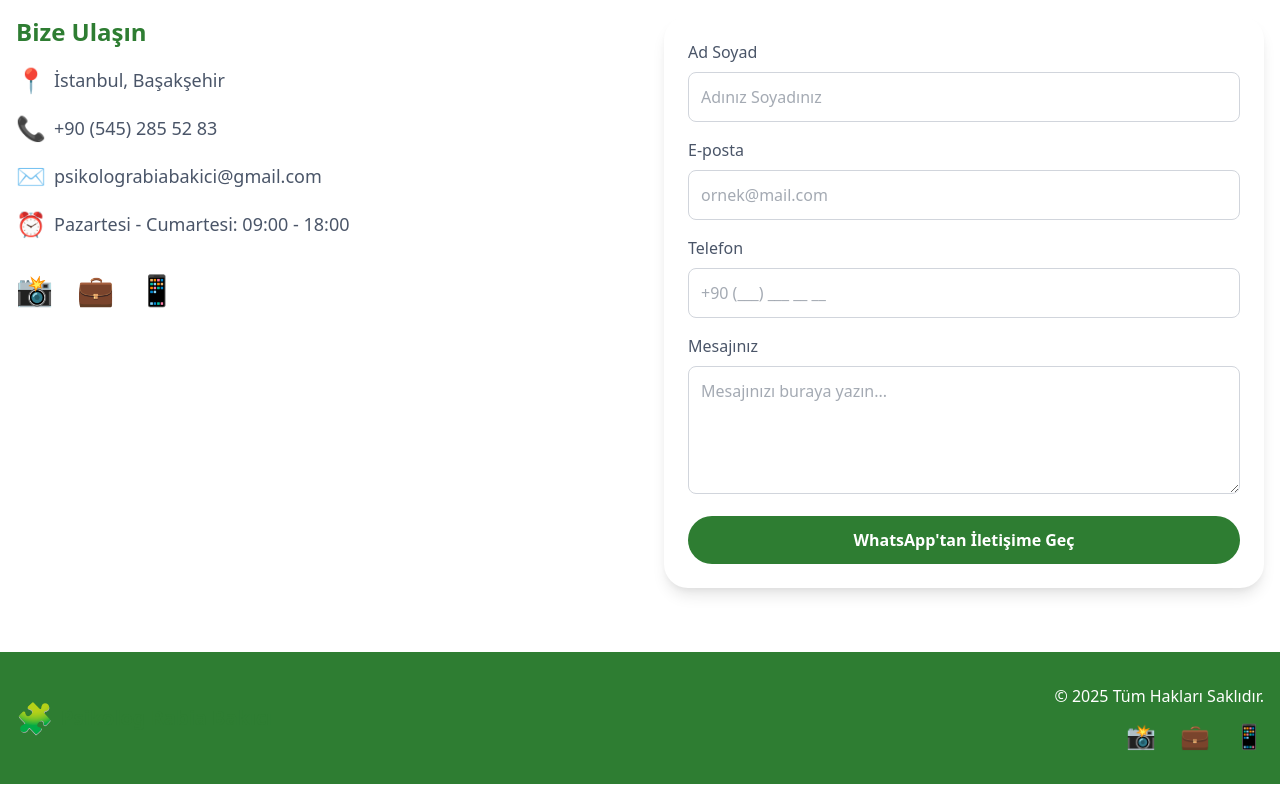
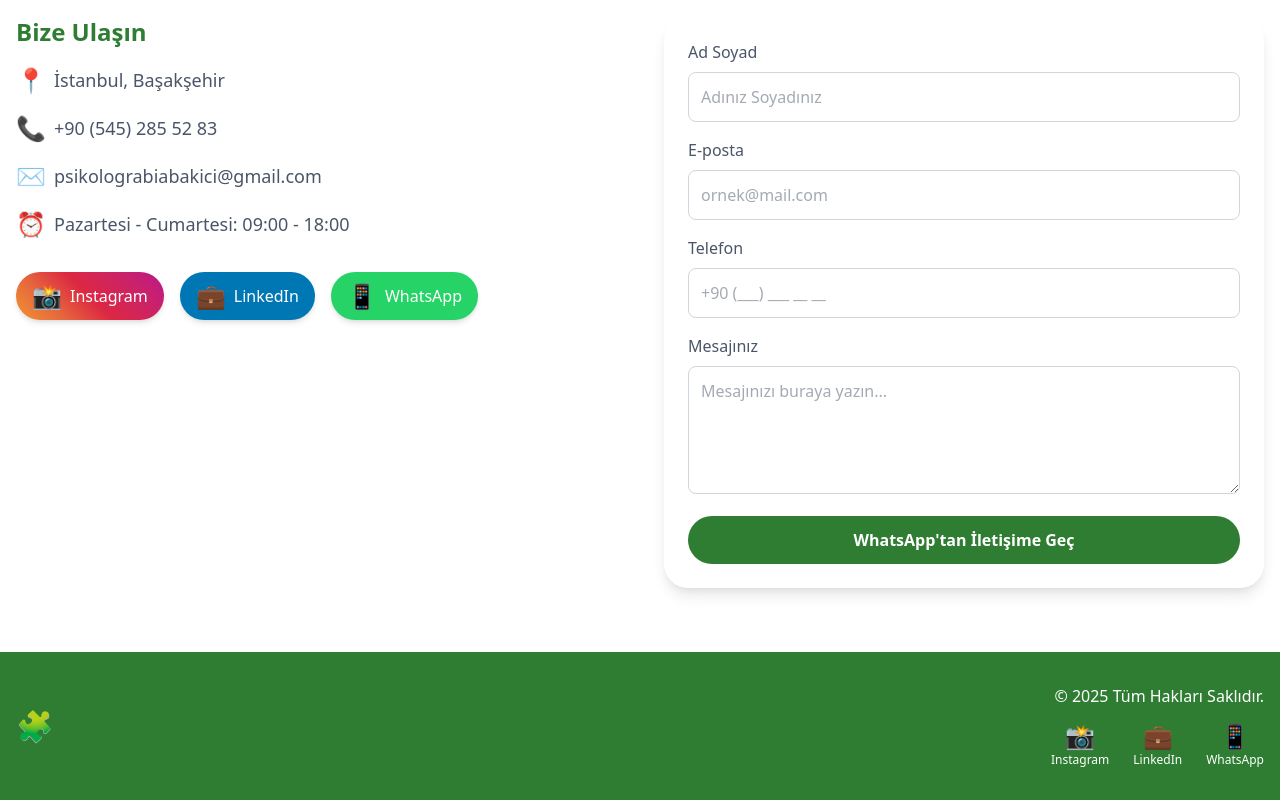
Before and after one commit to egehelvaci/psikolograbiabakici, a Next.js app: page / in a window 1280 px wide. Shown: the part 2248-3048 px from the top of the page. Built offline with nearby package versions, Linux system fonts and the light colour scheme.

Commit message:
Başa dönüş butonu eklendi ve sosyal medya bağlantıları iyileştirildi

```diff
--- a/src/app/globals.css
+++ b/src/app/globals.css
@@ -45,6 +45,7 @@
 html {
   color-scheme: light !important;
   font-size: 16px;
+  scroll-behavior: smooth;
 }
 
 @media (max-width: 640px) {
@@ -150,3 +151,41 @@ h1, h2, h3, h4, h5, h6 {
     padding: 0.75rem 1rem;
   }
 }
+
+/* Başa dön butonu animasyonu */
+@keyframes pulse {
+  0% {
+    box-shadow: 0 0 0 0 rgba(46, 125, 50, 0.7);
+  }
+  70% {
+    box-shadow: 0 0 0 10px rgba(46, 125, 50, 0);
+  }
+  100% {
+    box-shadow: 0 0 0 0 rgba(46, 125, 50, 0);
+  }
+}
+
+.pulse {
+  animation: pulse 2s infinite;
+}
+
+/* Sosyal medya butonları */
+.social-button {
+  transition: all 0.3s ease;
+}
+
+.social-button:hover {
+  transform: translateY(-3px) scale(1.05);
+}
+
+.instagram-gradient {
+  background: linear-gradient(45deg, #f09433 0%, #e6683c 25%, #dc2743 50%, #cc2366 75%, #bc1888 100%);
+}
+
+.linkedin-color {
+  background-color: #0077b5;
+}
+
+.whatsapp-color {
+  background-color: #25D366;
+}
--- a/src/app/page.tsx
+++ b/src/app/page.tsx
@@ -2,13 +2,36 @@
 
 import Image from "next/image";
 import Link from "next/link";
-import { useState } from "react";
+import { useState, useEffect } from "react";
 
 export default function Home() {
   const [menuOpen, setMenuOpen] = useState(false);
+  const [showScrollTop, setShowScrollTop] = useState(false);
+
+  // Sayfa kaydırma durumunu kontrol eden fonksiyon
+  useEffect(() => {
+    const checkScrollTop = () => {
+      if (!showScrollTop && window.pageYOffset > 400) {
+        setShowScrollTop(true);
+      } else if (showScrollTop && window.pageYOffset <= 400) {
+        setShowScrollTop(false);
+      }
+    };
+
+    window.addEventListener('scroll', checkScrollTop);
+    return () => window.removeEventListener('scroll', checkScrollTop);
+  }, [showScrollTop]);
+
+  // Başa dön butonuna tıklandığında çalışacak fonksiyon
+  const scrollToTop = () => {
+    window.scrollTo({
+      top: 0,
+      behavior: 'smooth'
+    });
+  };
 
   return (
-    <div className="min-h-screen flex flex-col">
+    <div className="min-h-screen flex flex-col relative">
       {/* Header/Navbar */}
       <header className="bg-white py-4 shadow-md">
         <div className="container mx-auto px-4 flex justify-between items-center">
@@ -228,10 +251,28 @@ export default function Home() {
                 <span className="mr-2 text-2xl">⏰</span>
                 Pazartesi - Cumartesi: 09:00 - 18:00
               </p>
-              <div className="flex space-x-6">
-                <a href="https://www.instagram.com/psikolograbiabakici?igsh=MWZhZ253NDc3cjhnaQ==" target="_blank" rel="noopener noreferrer" className="text-3xl hover:text-secondary transition-colors">📸</a>
-                <a href="https://www.linkedin.com/in/rabia-bak%C4%B1c%C4%B1-897664276?utm_source=share&utm_campaign=share_via&utm_content=profile&utm_medium=ios_app" target="_blank" rel="noopener noreferrer" className="text-3xl hover:text-secondary transition-colors">💼</a>
-                <a href="https://wa.me/905452855283" target="_blank" rel="noopener noreferrer" className="text-3xl hover:text-secondary transition-colors">📱</a>
+              <div className="flex flex-col sm:flex-row space-y-4 sm:space-y-0 sm:space-x-4">
+                <a href="https://www.instagram.com/psikolograbiabakici?igsh=MWZhZ253NDc3cjhnaQ=="
+                  target="_blank"
+                  rel="noopener noreferrer"
+                  className="social-button flex items-center instagram-gradient text-white py-2 px-4 rounded-full shadow-md">
+                  <span className="text-2xl mr-2">📸</span>
+                  <span>Instagram</span>
+                </a>
+                <a href="https://www.linkedin.com/in/rabia-bak%C4%B1c%C4%B1-897664276?utm_source=share&utm_campaign=share_via&utm_content=profile&utm_medium=ios_app"
+                  target="_blank"
+                  rel="noopener noreferrer"
+                  className="social-button flex items-center linkedin-color text-white py-2 px-4 rounded-full shadow-md">
+                  <span className="text-2xl mr-2">💼</span>
+                  <span>LinkedIn</span>
+                </a>
+                <a href="https://wa.me/905452855283"
+                  target="_blank"
+                  rel="noopener noreferrer"
+                  className="social-button flex items-center whatsapp-color text-white py-2 px-4 rounded-full shadow-md">
+                  <span className="text-2xl mr-2">📱</span>
+                  <span>WhatsApp</span>
+                </a>
               </div>
             </div>
             <div className="order-1 md:order-2">
@@ -296,14 +337,62 @@ export default function Home() {
             <div className="text-center md:text-right">
               <p className="text-sm sm:text-base">&copy; {new Date().getFullYear()} Tüm Hakları Saklıdır.</p>
               <div className="flex space-x-6 mt-3 justify-center md:justify-end">
-                <a href="https://www.instagram.com/psikolograbiabakici?igsh=MWZhZ253NDc3cjhnaQ==" target="_blank" rel="noopener noreferrer" className="text-xl sm:text-2xl hover:opacity-80 transition-opacity">📸</a>
-                <a href="https://www.linkedin.com/in/rabia-bak%C4%B1c%C4%B1-897664276?utm_source=share&utm_campaign=share_via&utm_content=profile&utm_medium=ios_app" target="_blank" rel="noopener noreferrer" className="text-xl sm:text-2xl hover:opacity-80 transition-opacity">💼</a>
-                <a href="https://wa.me/905452855283" target="_blank" rel="noopener noreferrer" className="text-xl sm:text-2xl hover:opacity-80 transition-opacity">📱</a>
+                <a href="https://www.instagram.com/psikolograbiabakici?igsh=MWZhZ253NDc3cjhnaQ=="
+                  title="Instagram"
+                  target="_blank"
+                  rel="noopener noreferrer"
+                  className="social-button text-xl sm:text-2xl hover:opacity-80 transition-opacity">
+                  <span className="flex flex-col items-center">
+                    <span>📸</span>
+                    <span className="text-xs">Instagram</span>
+                  </span>
+                </a>
+                <a href="https://www.linkedin.com/in/rabia-bak%C4%B1c%C4%B1-897664276?utm_source=share&utm_campaign=share_via&utm_content=profile&utm_medium=ios_app"
+                  title="LinkedIn"
+                  target="_blank"
+                  rel="noopener noreferrer"
+                  className="social-button text-xl sm:text-2xl hover:opacity-80 transition-opacity">
+                  <span className="flex flex-col items-center">
+                    <span>💼</span>
+                    <span className="text-xs">LinkedIn</span>
+                  </span>
+                </a>
+                <a href="https://wa.me/905452855283"
+                  title="WhatsApp"
+                  target="_blank"
+                  rel="noopener noreferrer"
+                  className="social-button text-xl sm:text-2xl hover:opacity-80 transition-opacity">
+                  <span className="flex flex-col items-center">
+                    <span>📱</span>
+                    <span className="text-xs">WhatsApp</span>
+                  </span>
+                </a>
               </div>
             </div>
           </div>
         </div>
       </footer>
+
+      {/* Başa Dön Butonu */}
+      {showScrollTop && (
+        <button
+          onClick={scrollToTop}
+          className="fixed right-6 bottom-6 bg-primary text-white p-3 rounded-full shadow-lg hover:shadow-xl transition-all duration-300 z-50 transform hover:scale-110 pulse"
+          aria-label="Sayfanın başına dön"
+        >
+          <svg
+            className="w-6 h-6"
+            fill="none"
+            strokeLinecap="round"
+            strokeLinejoin="round"
+            strokeWidth="2"
+            viewBox="0 0 24 24"
+            stroke="currentColor"
+          >
+            <path d="M5 10l7-7m0 0l7 7m-7-7v18" />
+          </svg>
+        </button>
+      )}
     </div>
   );
 }
```
